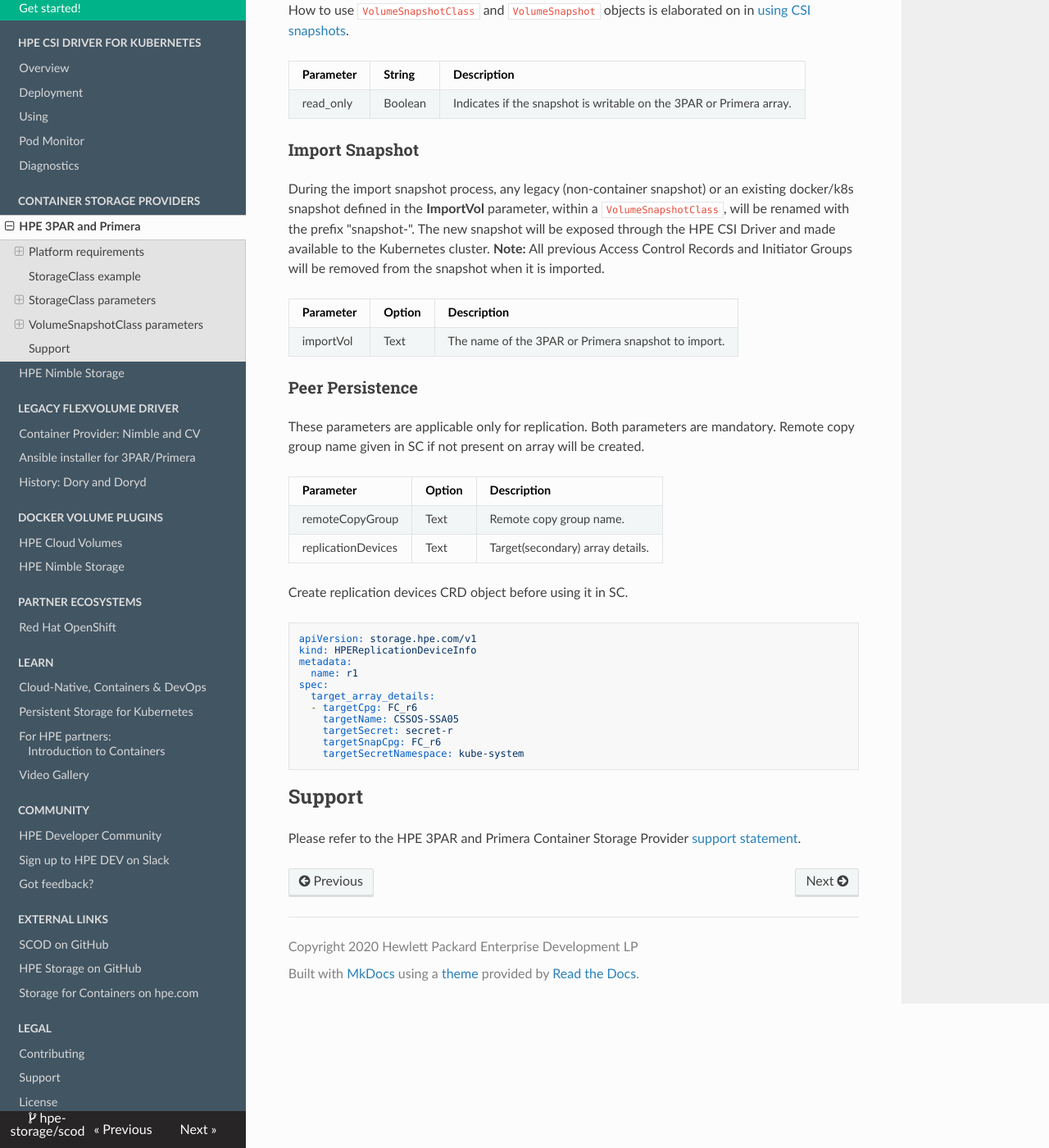
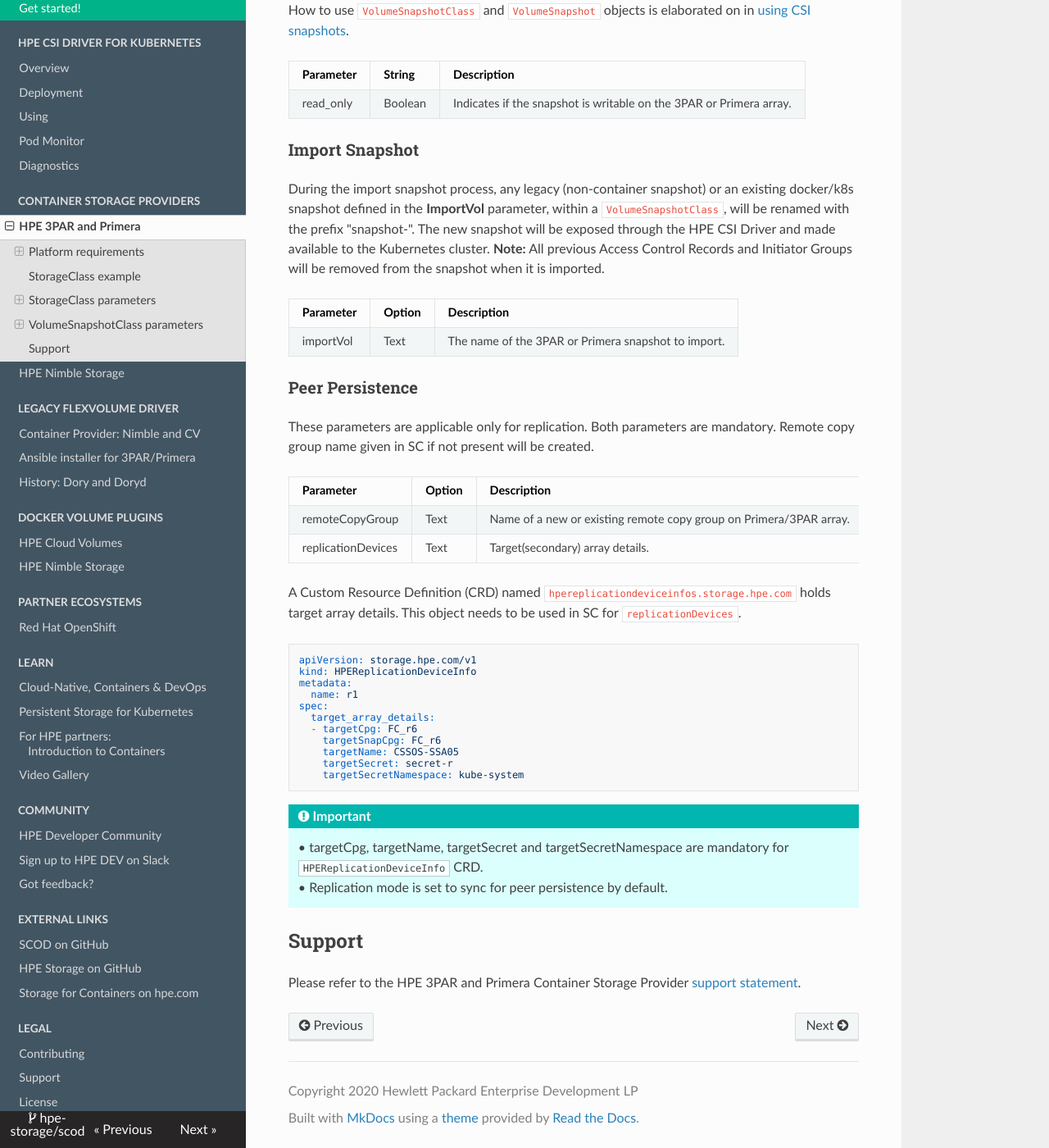
Before and after one commit to hpe-storage/scod, an MkDocs documentation site: the page built from docs/container_storage_provider/hpe_3par_primera/index.md, in a window 1280 px wide and 1400 px high, scrolled down 6454 px. Shown: the whole window at 82% size. Built offline with MkDocs 1.6.1, drawn with Linux system fonts in a browser that asks for light colours; nearby versions of some CDN libraries.

Commit message:
Updated replication device info crd

````diff
--- a/docs/container_storage_provider/hpe_3par_primera/index.md
+++ b/docs/container_storage_provider/hpe_3par_primera/index.md
@@ -216,14 +216,14 @@
 
 ### Peer Persistence
 
-These parameters are applicable only for replication. Both parameters are mandatory. Remote copy group name given in SC if not present on array will be created.
+These parameters are applicable only for replication. Both parameters are mandatory. Remote copy group name given in SC if not present will be created.
 
 | Parameter          | Option  | Description |
 | ------------------ | ------- | ----------- |
-| remoteCopyGroup    | Text    | Remote copy group name. |
+| remoteCopyGroup    | Text    | Name of a new or existing remote copy group on Primera/3PAR array. |
 | replicationDevices | Text    | Target(secondary) array details. |
 
-Create replication devices CRD object before using it in SC.
+A Custom Resource Definition (CRD) named `hpereplicationdeviceinfos.storage.hpe.com` holds target array details. This object needs to be used in SC for `replicationDevices`.
 ```yaml
 apiVersion: storage.hpe.com/v1
 kind: HPEReplicationDeviceInfo
@@ -232,11 +232,15 @@
 spec:
   target_array_details:
   - targetCpg: FC_r6
+    targetSnapCpg: FC_r6
     targetName: CSSOS-SSA05
     targetSecret: secret-r
-    targetSnapCpg: FC_r6
     targetSecretNamespace: kube-system
 ```
+
+!!! important
+    • targetCpg, targetName, targetSecret and targetSecretNamespace are mandatory for `HPEReplicationDeviceInfo` CRD.<br />
+    • Replication mode is set to sync for peer persistence by default.<br />
 
 ## Support
 
````
